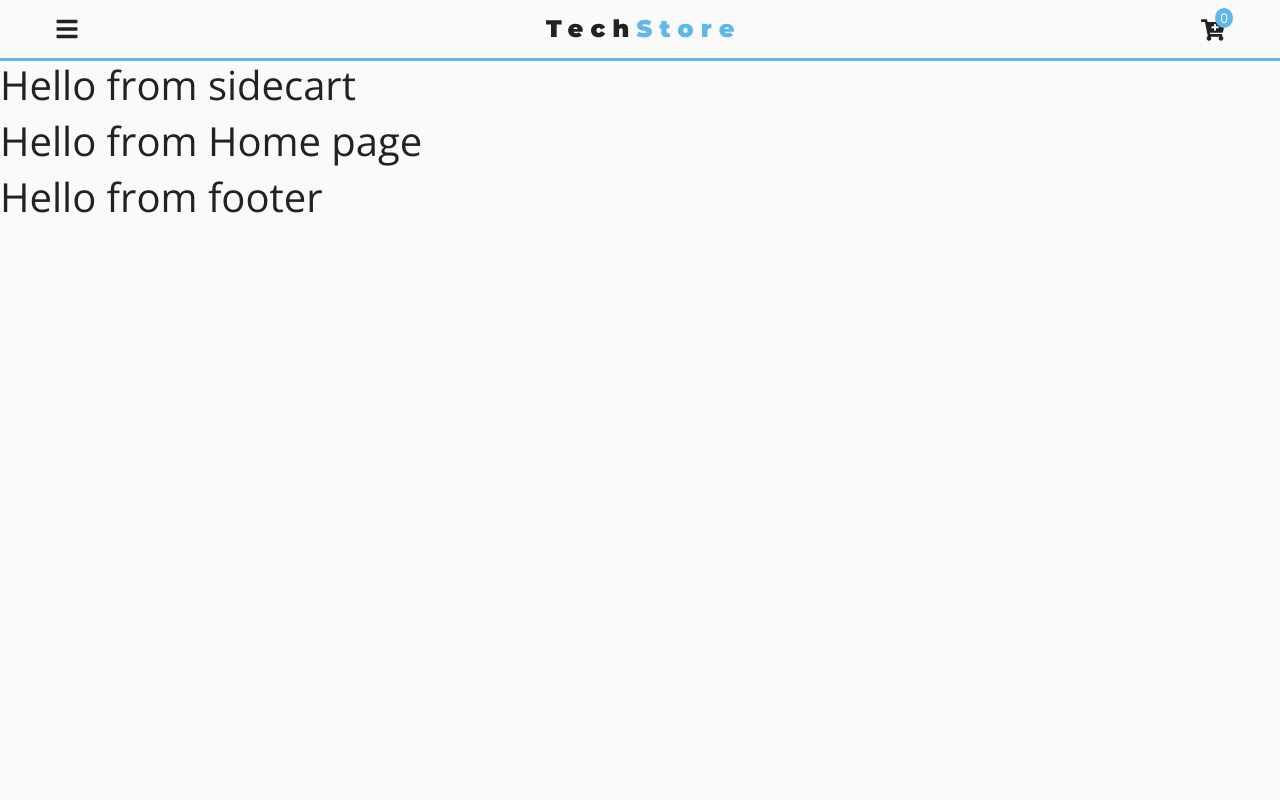
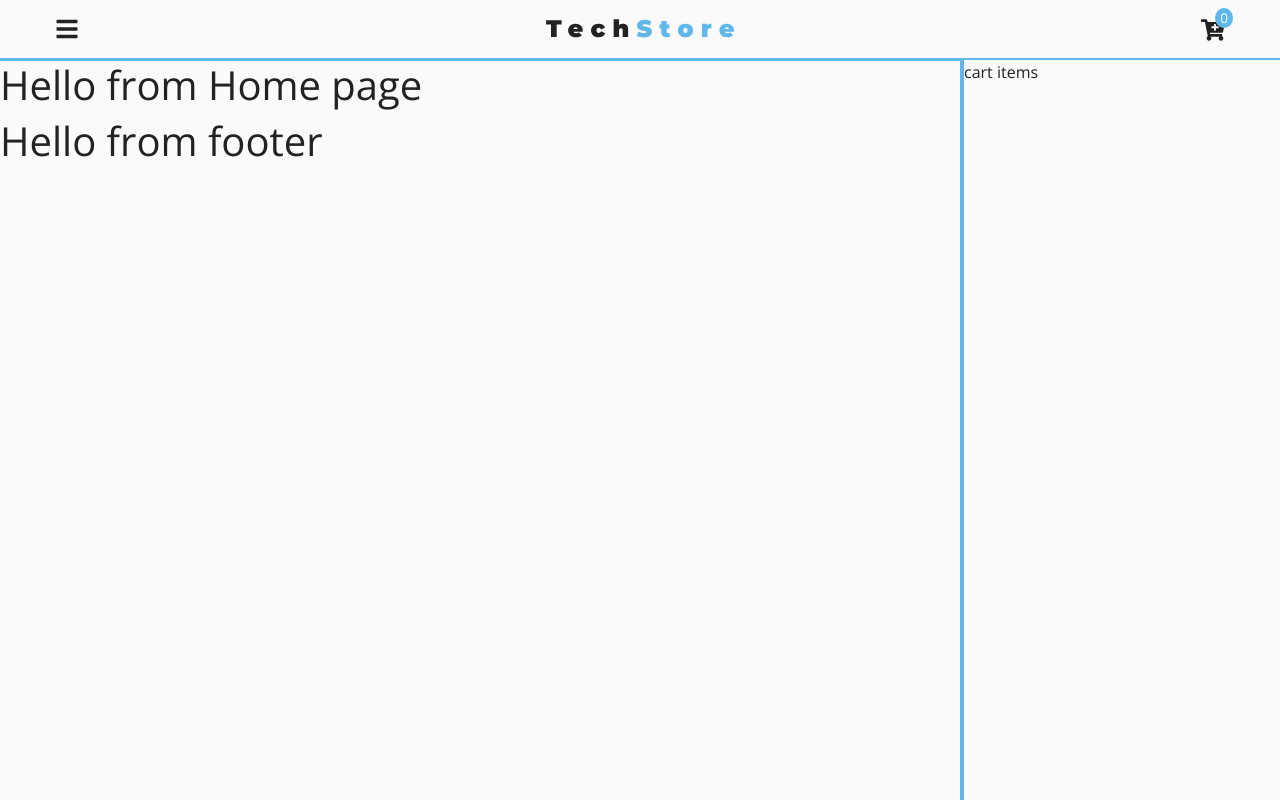
Before and after one commit to Otimthomas/tech-store, a React (Create React App) app: page / in a window 1280 px wide. Built offline with nearby package versions, Linux system fonts and the light colour scheme.

Commit message:
Cart component

```diff
--- a/src/components/SideCart.jsx
+++ b/src/components/SideCart.jsx
@@ -1,9 +1,29 @@
-import React from 'react'
+import React from 'react';
+import styled from 'styled-components';
+import {ProductContext} from '../context/ProductContext';
 
 export default function SideCart() {
+	const {sidecart, handleSidecart} = React.useContext(ProductContext);
 	return (
-		<>
-			<h1>Hello from sidecart</h1>
-		</>
+		<CartWrapper show={sidecart} onClick={handleSidecart}>
+			<p>cart items</p>
+		</CartWrapper>
 	)
 }
+
+const CartWrapper = styled.div`
+	position: fixed;
+	top: 60px;
+	right: 0;
+	width: 100%;
+	height: 100%;
+	background: var(--mainGrey);
+	z-index: 1;
+	border-left: 4px solid var(--primaryColor);
+	transition: var(--mainTransition);
+	transform: ${props => (props.show ? 'translateX(0)': 'translateX(100%)')};
+
+	@media (min-width: 576px) {
+		width: 20rem;
+	}
+`
--- a/src/context/ProductContext.js
+++ b/src/context/ProductContext.js
@@ -4,7 +4,7 @@ const ProductContext = React.createContext();
 
 const ProductProvider = ({children}) => {
   const [sidebar, setSidebar] = React.useState(false);
-  const [sidecart, setSidecart] = React.useState(false);
+  const [sidecart, setSidecart] = React.useState(true);
   const [cartItems, setCartItems] = React.useState(0)
 
   // handle sidebar
```
